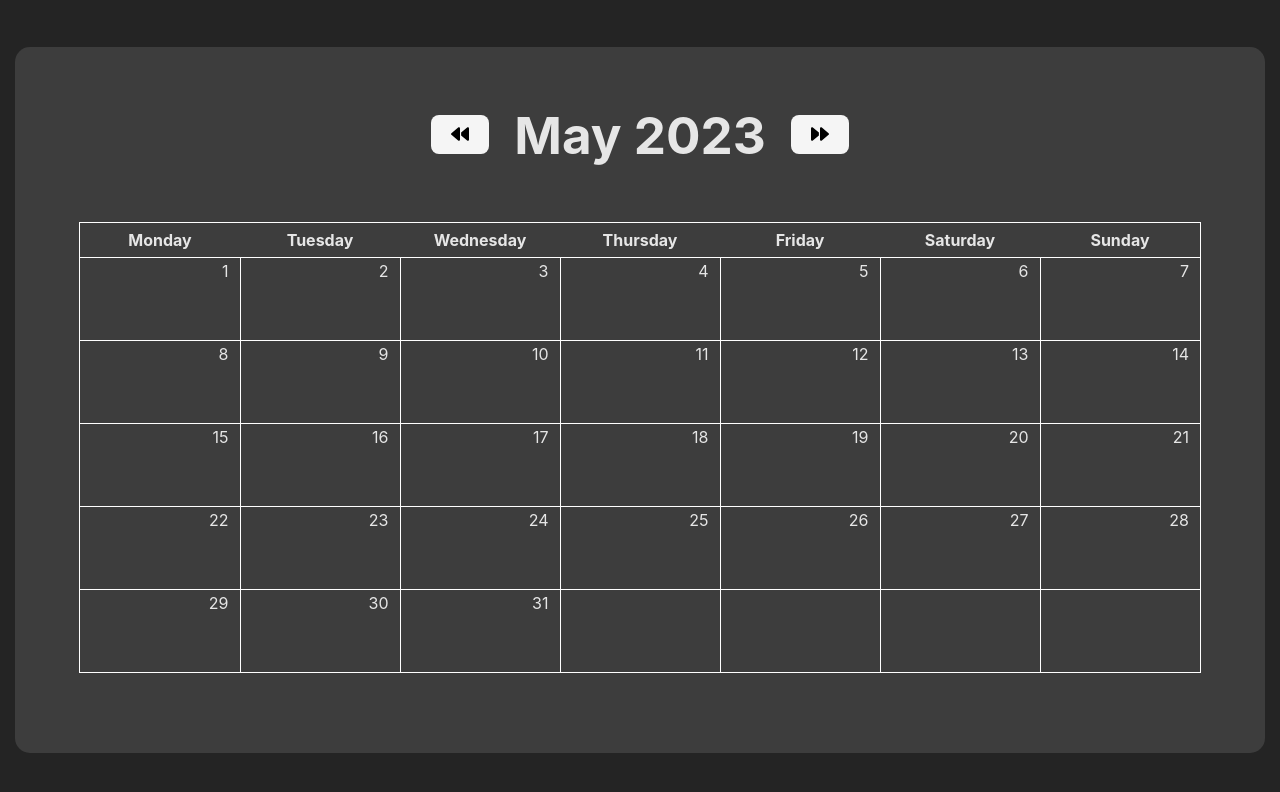
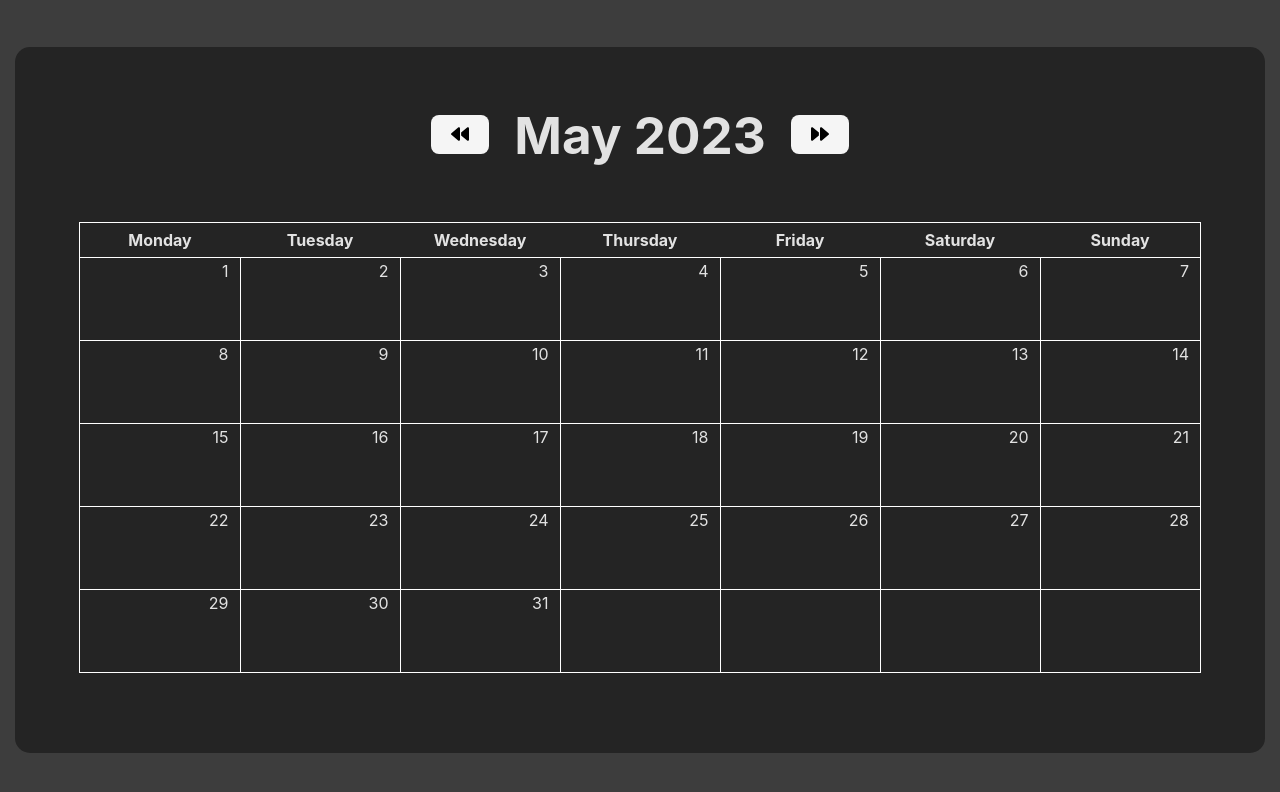
Before and after one commit to Ehabel/events-calendar-ui, a React (Vite) app: page / in a window 1280 px wide. Shown: the top 792 px of the page. Built offline with nearby package versions, Linux system fonts and the light colour scheme.

Commit message:
Added some styling

```diff
--- a/src/App.css
+++ b/src/App.css
@@ -4,6 +4,6 @@
 }
 
 .main {
-    background-color: rgb(61, 61, 61);
+    background-color: #242424;
     border-radius: 15px;
 }
--- a/src/index.css
+++ b/src/index.css
@@ -3,7 +3,7 @@
     line-height: 1.5;
     font-weight: 400;
     color: rgba(255, 255, 255, 0.87);
-    background-color: #242424;
+    background-color: rgb(61, 61, 61);
     font-synthesis: none;
     text-rendering: optimizeLegibility;
     -webkit-font-smoothing: antialiased;
```
